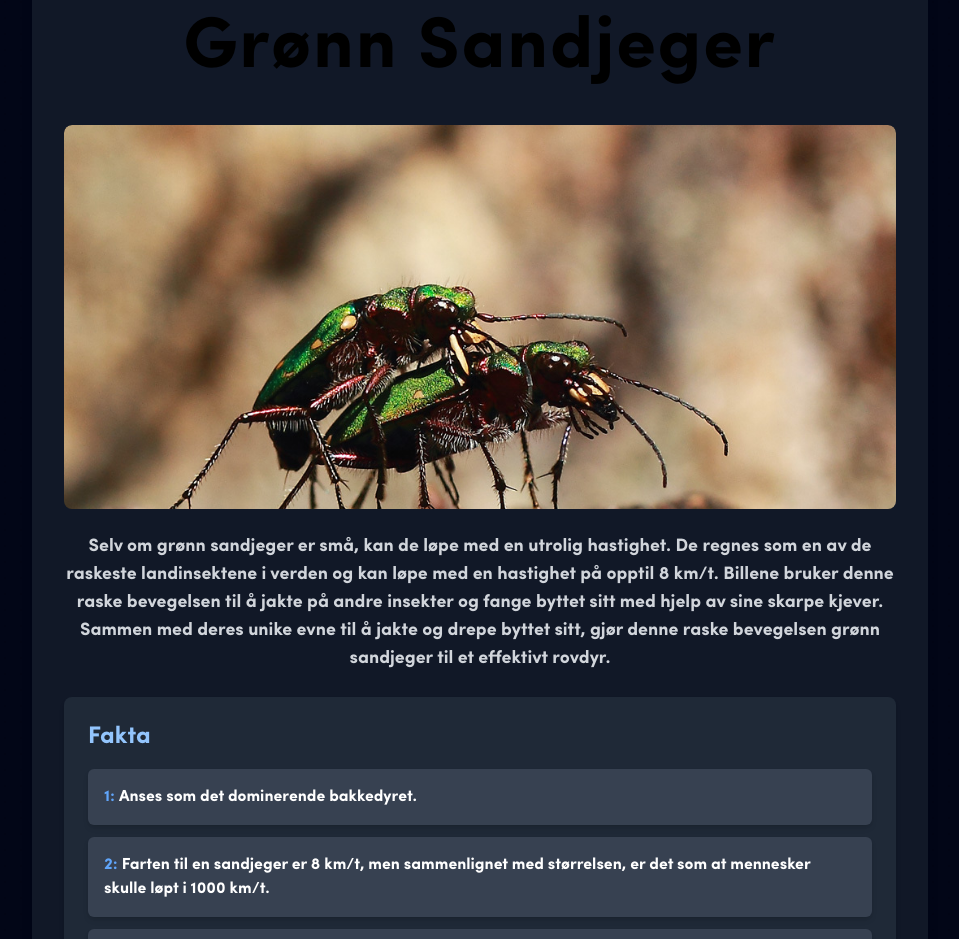
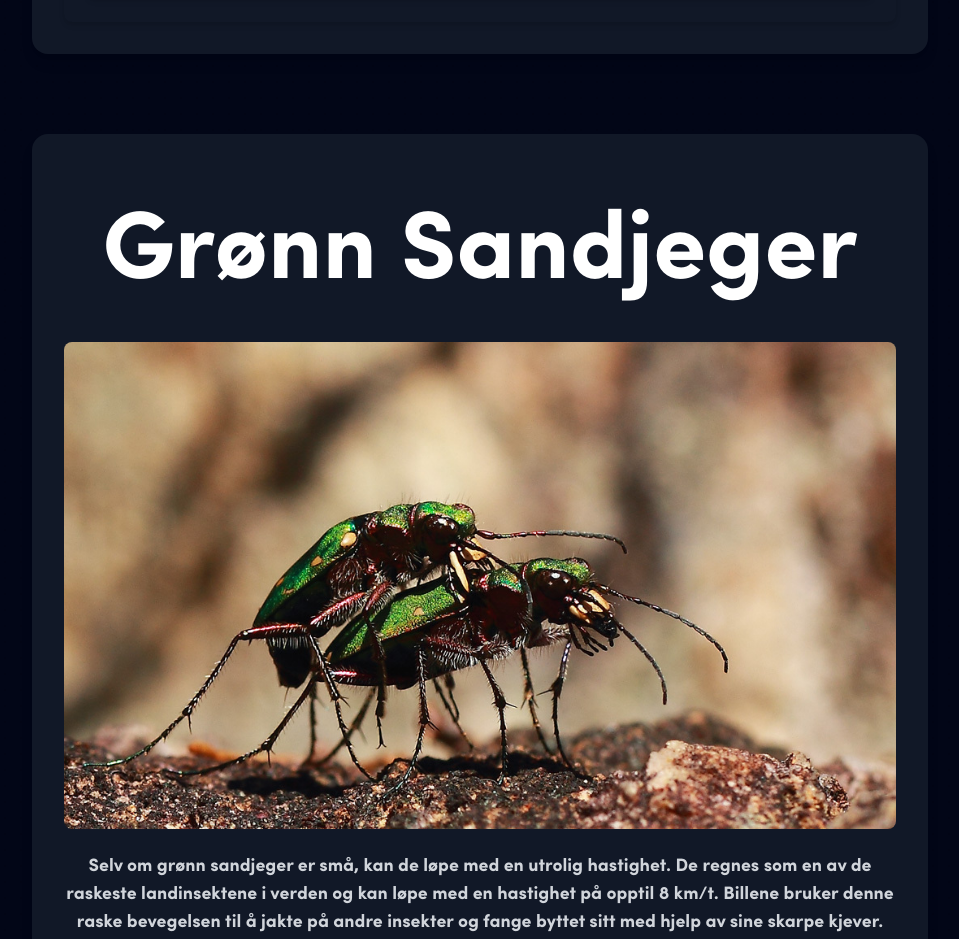
Before and after one commit to gjermundmyrvang/hiddenbeasts, a Next.js app: page /animal in a window 1280 px wide. Shown: the part 1363-2302 px from the top of the page, without its empty margins (160-1119 px from the left). Built offline with nearby package versions, Linux system fonts and the light colour scheme.

Commit message:
improve layout

```diff
--- a/app/page.tsx
+++ b/app/page.tsx
@@ -12,7 +12,7 @@ export default function Home() {
       {/* Spotlight effect */}
       <div className="absolute pointer-events-none flex items-center justify-center dark:bg-black bg-white [mask-image:radial-gradient(ellipse_at_center,transparent_20%,black)]"></div>
       {/* Content */}
-      <div className="max-w-7xl w-full flex flex-col justify-center items-center mx-auto overflow-hidden">
+      <div className="max-w-7xl w-full flex flex-col justify-center items-center mx-auto overflow-hidden px-5 sm:px-none">
         {animalData.map((d, i) => (
             <AnimalCard props={d} key={`${d.name}:` + i}/>
           ))}
--- a/components/AnimalCard.tsx
+++ b/components/AnimalCard.tsx
@@ -24,13 +24,13 @@ export const AnimalCard = ({ props}: { props: AnimalProps}) => {
                         </li>
                     ))}
                 </ul>
-                <div className='relative w-full h-64 md:h-auto rounded-lg overflow-hidden shadow-md'>
-                    <Image src={props.image.src} alt={props.image.alt} layout='responsive' width={500} height={500} />
-                </div>
+
+                <Image src={props.image.src} alt={props.image.alt} layout='responsive' width={500} height={500} className='relative w-full h-64 md:h-auto rounded-lg overflow-hidden shadow-md'/>
+
             </div>
             <Link
                 href={`/animal#${props.id}`}
-                className="block mt-5 text-center text-blue-500 hover:underline text-lg font-semibold"
+                className="block mt-5 text-center text-blue-500 hover:underline text-lg font-semibold border-t pt-2"
              >
                 Les mer
              </Link>
--- a/components/AnimalDetails.tsx
+++ b/components/AnimalDetails.tsx
@@ -25,21 +25,19 @@ interface HomeProps {
 export const AnimalDetails: React.FC<HomeProps> = ({ animal }) => {
   return (
       <div className="max-w-4xl w-full bg-gray-900 p-8 rounded-2xl shadow-lg">
-        <TextGenerateEffect words={animal.title} className='my-10 text-center'/>
-        <div className="relative w-full h-96 rounded-lg overflow-hidden mb-6">
-          <Image
-            src={animal.image.src}
-            alt={animal.image.alt}
-            width={1000}
-            height={800}
-            layout="responsive"
-            className="rounded-lg"
-          />
-        </div>
+        <h1 className='my-10 text-center text-3xl sm:text-6xl md:text-8xl text-white dark:text-white'>{animal.title}</h1>
+        <Image
+          src={animal.image.src}
+          alt={animal.image.alt}
+          width={400}
+          height={600}
+          layout="responsive"
+          className="rounded-lg mb-6"
+        />
         <p className="text-lg text-gray-300 text-center mb-6">
           {animal.description}
         </p>
-        <div className="bg-gray-800 p-6 rounded-lg shadow-md">
+        <div className="p-6 rounded-lg shadow-md">
           <h2 className="text-2xl font-semibold text-blue-300 mb-4">Fakta</h2>
           <ul className="space-y-3">
             {animal.facts.map((fact) => (
```
